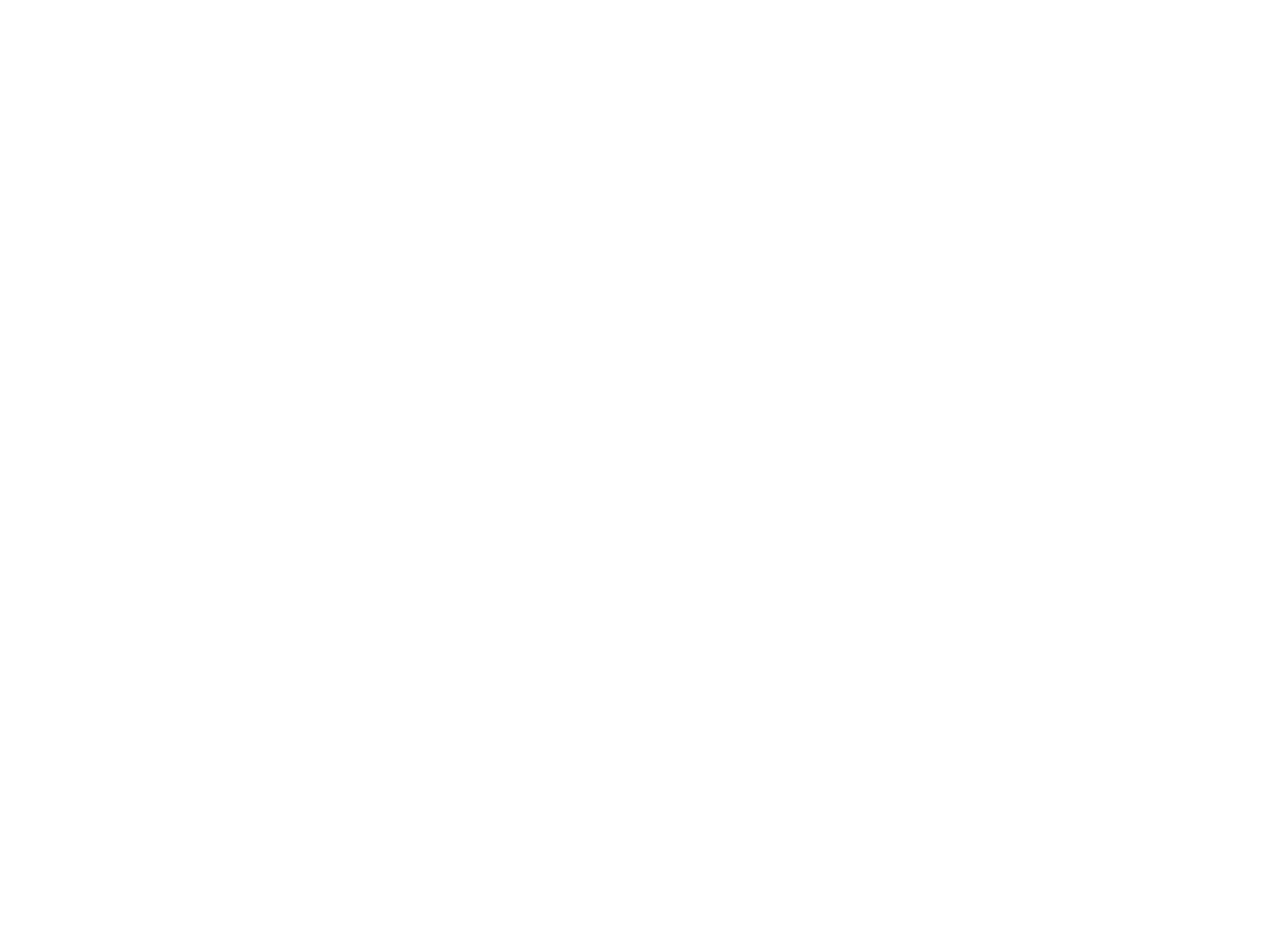
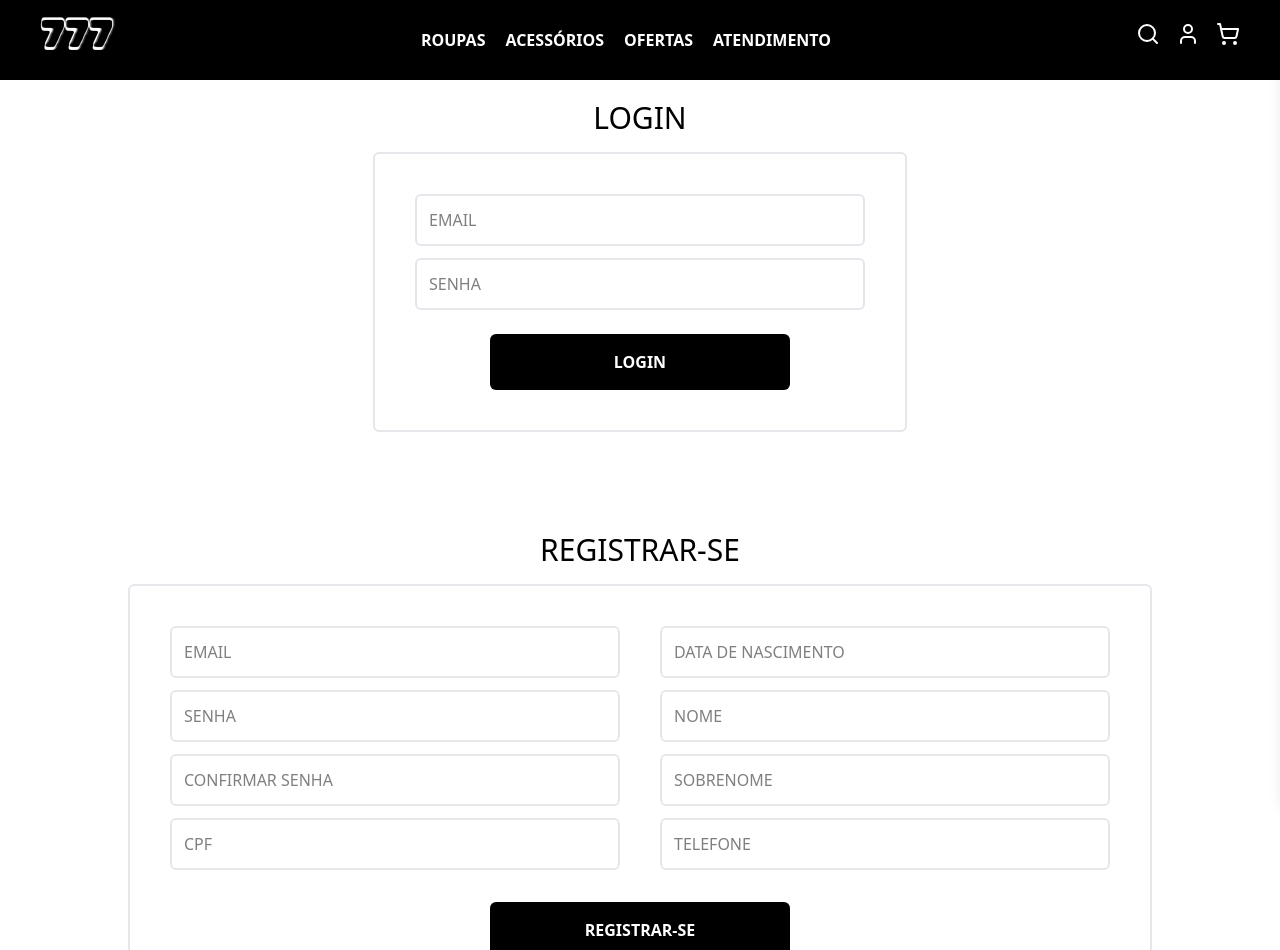
Before and after one commit to kaua-sousaa/projeto-loja-virtual, a React app: page /LoginPage in a window 1280 px wide. Before the commit this address had no page. Shown: the top 950 px of the page. Before the commit the page ends 800 px from the top, so only its background shows below. Built offline with nearby package versions, Linux system fonts and the light colour scheme; the HTML template or start-up script is replaced by a standard one.

Commit message:
adicionando tela de login

```diff
--- a/src/components/Button.jsx
+++ b/src/components/Button.jsx
@@ -1,7 +1,7 @@
-const Button = () => {
+const Button = ({ className, children }) => {
 
     return (
-        <button className="bg-black text-white p-4 font-bold cursor-pointer w-3/4">COMPRAR</button>
+        <button className={`bg-black text-white p-4 font-bold cursor-pointer w-3/4 ${className}`}>{children}</button>
     )
 }
 
--- a/src/components/Carrinho.jsx
+++ b/src/components/Carrinho.jsx
@@ -1,11 +1,11 @@
 import { X } from "lucide-react";
 
-const Carrinho = ({ isOpen, closeSideBar }) => {
+const Carrinho = ({ isOpen, closeChart }) => {
     return (
-        <div className={`fixed top-0 right-0 h-full w-80 bg-white shadow-lg z-50 p-4 transform transition-transform duration-300 ${isOpen ? "translate-x-0" : "translate-x-full"}`}>
+        <div className={`fixed top-0 right-0 h-full w-80 bg-white shadow-lg z-50 p-4 transform transition-transform duration-500 ${isOpen ? "translate-x-0" : "translate-x-full"}`}>
             <div className="flex justify-between items-center">
                 <h2 className="text-xl font-bold">Carrinho</h2>
-                <button onClick={closeSideBar}>
+                <button onClick={closeChart}>
                     <X size={24} />
                 </button>
             </div>
--- a/src/components/Footer.jsx
+++ b/src/components/Footer.jsx
@@ -4,7 +4,7 @@
 
 const Footer = () => {
   return (
-    <div className="flex flex-col bg-black h-96">
+    <div className="flex flex-col bg-black h-96 mt-32">
       <div className="flex justify-around pt-12 flex-1">
         <div>
           <h1 className="text-center text-white text-2xl font-normal">REDES SOCIAIS</h1>
--- a/src/components/Header.jsx
+++ b/src/components/Header.jsx
@@ -2,17 +2,24 @@
 import logo_trans from "../assets/logo_trans.png";
 import { useState } from "react";
 import Carrinho from "./Carrinho";
+import IconLogin from "./IconLogin";
 
 const Header = () => {
   const [isOpen, setIsOpen] = useState(false);
+  const [isOpenLogin, setIsOpenLogin] = useState(false);
 
-  const toggleSideBar = () => setIsOpen(!isOpen);
-  const closeSidebar = () => setIsOpen(false);
+  const toggleChart = () => setIsOpen(!isOpen);
+  const closeChart = () => setIsOpen(false);
+
+  const toggleLogin = () => setIsOpenLogin(!isOpenLogin)
+  const closeLogin = () => setIsOpenLogin(false)
 
   return (
     <div className=" bg-black flex justify-between items-end h-20 px-10 py-7 w-full ">
       <div>
-        <img src={logo_trans} alt="" />
+        <a href="/">
+          <img src={logo_trans} alt="" />
+        </a>
       </div>
       <div>
         <ul className="flex space-x-5 text-white font-bold">
@@ -37,10 +44,12 @@
             <Search />
           </li>
           <li className="text-white">
-            <User />
+            <button className="cursor-pointer" onClick={toggleLogin}>
+              <User />
+            </button>
           </li>
           <li className="text-white">
-            <button className="cursor-pointer" onClick={toggleSideBar}>
+            <button className="cursor-pointer" onClick={toggleChart}>
               <ShoppingCart />
             </button>
           </li>
@@ -50,11 +59,22 @@
       {isOpen && (
         <div
           className="fixed inset-0 bg-black/50 z-40"
-          onClick={closeSidebar}
+          onClick={closeChart}
         />
       )}
+
+      {isOpenLogin && (
+        <div className="fixed inset-0 bg-black/50"
+        onClick={closeLogin}
+        />
+      )}
+
       <div className="absolute">
-        <Carrinho isOpen={isOpen} closeSideBar={closeSidebar} />
+        <Carrinho isOpen={isOpen} closeChart={closeChart} />
+      </div>
+
+      <div className="absolute">
+        <IconLogin isOpen={isOpenLogin}/>
       </div>
     </div>
   );
--- /dev/null
+++ b/src/components/IconLogin.jsx
@@ -0,0 +1,12 @@
+const IconLogin = ({ isOpen }) => {
+
+    return (
+            <div className={`fixed bg-white right-7 rounded-md p-3 mt-4 text-black text-center transition-opacity duration-500 ease-in-out space-y-2  ${isOpen ? "opacity-100" : "opacity-0 pointer-events-none"}`}>
+                <a href="/LoginPage" className="cursor-pointer">LOGIN</a>
+                <div className="bg-gray-300 w-full h-0.5"></div>
+                <a href="/LoginPage" className="cursor-pointer">REGISTRAR-SE</a>
+            </div>
+    )
+}
+
+export default IconLogin;
--- /dev/null
+++ b/src/components/Input.jsx
@@ -0,0 +1,10 @@
+const Input = ( {type, placeholder} ) => {
+
+    return (
+        <input type={type} placeholder={placeholder} className="w-[450px] p-3 border-2 border-gray-200 rounded-md outline-hidden"/>
+    )
+
+}
+
+
+export default Input;
--- a/src/components/LinhaRoupas.jsx
+++ b/src/components/LinhaRoupas.jsx
@@ -11,7 +11,7 @@
               <ChevronLeft size={56}/>
           </button>
         </div>
-        <div className="flex gap-8 md:gap-20 lg:gap-40">
+        <div className="flex gap-8 md:gap-20 lg:gap-40 space-y-9">
           <Roupa img={item}/>
           <Roupa img={item}/>
           <Roupa img={item}/>
--- a/src/components/Roupa.jsx
+++ b/src/components/Roupa.jsx
@@ -4,13 +4,13 @@
 
     return (
         <div className="flex flex-col items-center">
-            <div className="bg-roupa-bg w-[310px] h-[410px] mb-3">
+            <div className="bg-roupa-bg w-[310px] min-h-[410px] mb-3">
                 <img src={img} alt="blusa" />
                 <p className="text-center">CAMISETA PRETA BÁSICA</p>
                 <p className="text-center text-red-500 font-bold">R$ 99,99</p>
                 <p className="text-center line-through">R$ 299,99</p>
             </div>
-            <Button />
+            <Button>COMPRAR</Button>
         </div>
     )
 }
--- a/src/pages/Home.jsx
+++ b/src/pages/Home.jsx
@@ -26,7 +26,7 @@
                 <LinhaRoupas titulo="Shorts" item={short}/>
                 <LinhaRoupas titulo="Bones" item={bone}/>
             </div>
-            <div className="mt-32"  >
+            <div >
                 <Footer/>
             </div>
         </div>
--- /dev/null
+++ b/src/pages/LoginPage.jsx
@@ -0,0 +1,54 @@
+import Button from "../components/Button";
+import Footer from "../components/Footer";
+import Header from "../components/Header";
+import Input from "../components/Input";
+
+const LoginPage = () => {
+  return (
+    <div>
+      <div className="sticky top-0">
+        <Header />
+      </div>
+      <div className="flex flex-col items-center">
+        <h1 className="text-3xl text-center mt-5">LOGIN</h1>
+        <div className="border-2 mt-4 border-gray-200 p-10 rounded-md">
+          <form action="" className="flex flex-col space-y-3 items-center">
+            <Input placeholder="EMAIL" />
+            <Input placeholder="SENHA" />
+            <Button className="w-[300px] mt-3 rounded-md">LOGIN</Button>
+          </form>
+        </div>
+      </div>
+
+      <div className="flex flex-col items-center mt-20">
+        <h1 className="text-3xl text-center mt-5">REGISTRAR-SE</h1>
+        <div className="border-2 mt-4 border-gray-200 p-10 rounded-md">
+          <form action="">
+            <div className="flex gap-10">
+              <div className="flex flex-col space-y-3">
+                <Input placeholder="EMAIL" />
+                <Input placeholder="SENHA" />
+                <Input placeholder="CONFIRMAR SENHA" />
+                <Input placeholder="CPF" />
+              </div>
+              <div className="flex flex-col space-y-3">
+                <Input placeholder="DATA DE NASCIMENTO" />
+                <Input placeholder="NOME" />
+                <Input placeholder="SOBRENOME" />
+                <Input placeholder="TELEFONE" />
+              </div>
+            </div>
+            <div className="flex justify-center mt-5">
+              <Button className="w-[300px] mt-3 rounded-md">REGISTRAR-SE</Button>
+            </div>
+          </form>
+        </div>
+      </div>
+      <div>
+        <Footer/>
+      </div>
+    </div>
+  );
+};
+
+export default LoginPage;
--- a/src/routes/AppRoutes.jsx
+++ b/src/routes/AppRoutes.jsx
@@ -1,10 +1,12 @@
 import { Route, Routes } from "react-router-dom"
 import Home from "../pages/Home"
+import LoginPage from "../pages/LoginPage";
 
 const AppRoutes = () => {
     return(
         <Routes>
             <Route path="/" element={<Home/>}/>
+            <Route path="/LoginPage" element={<LoginPage/>}/>
         </Routes>
     )
 }
```
